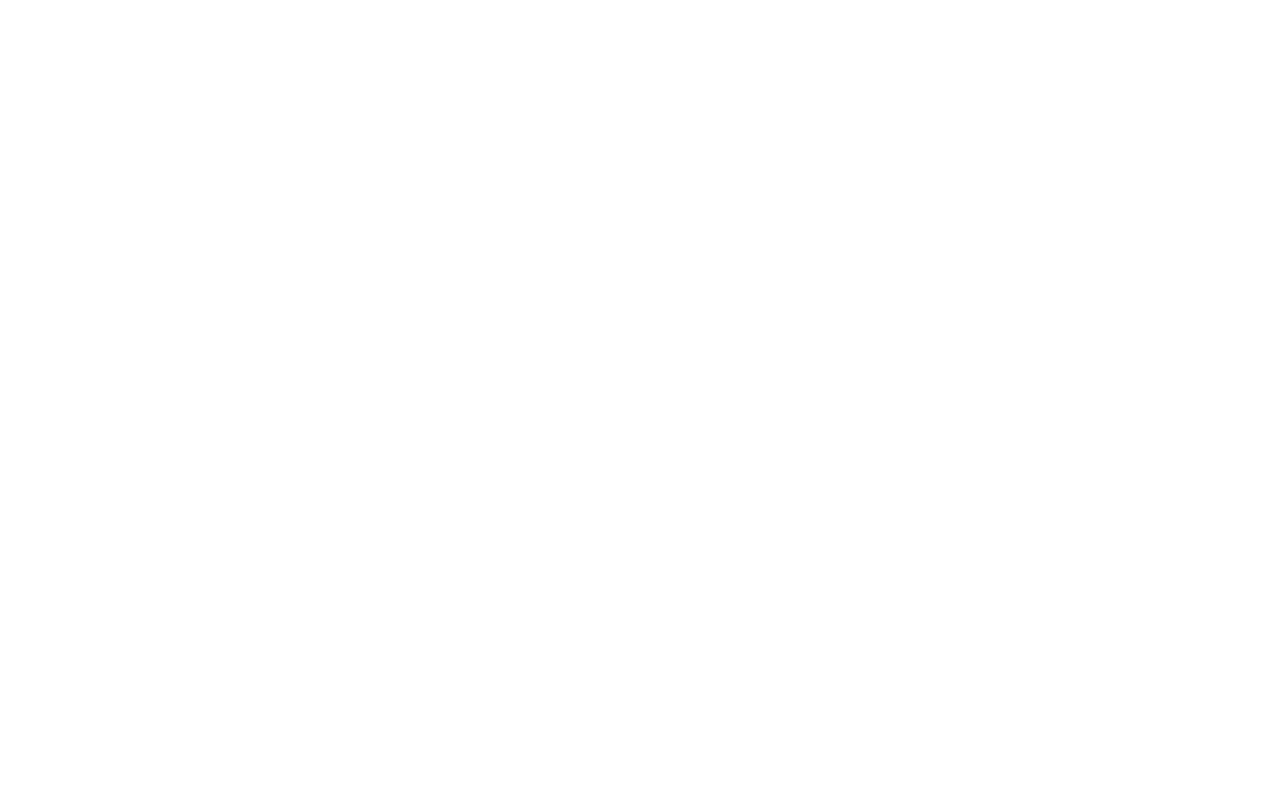
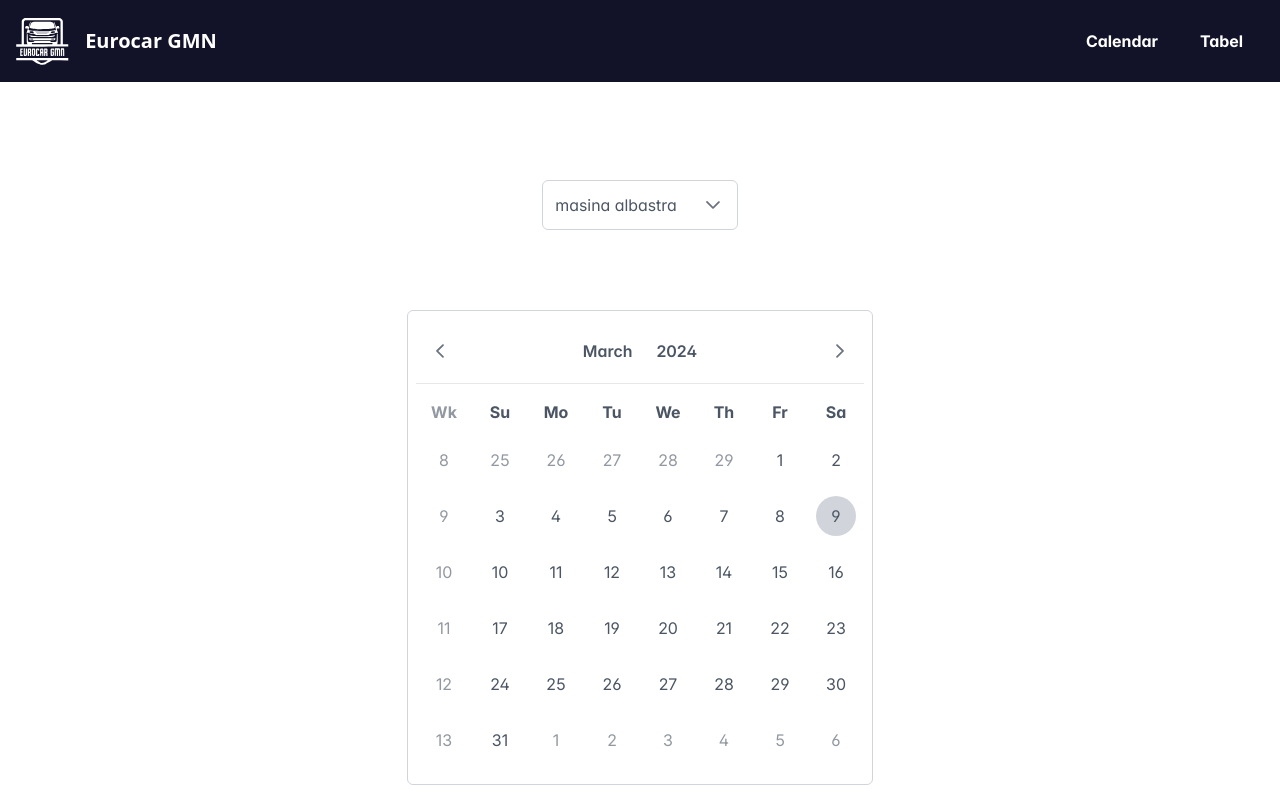
Before and after one commit to raulbaciulescu/eurocar-frontend, a React (Create React App) app: page /admin/calendar in a window 1280 px wide. Before the commit this address had no page. Shown: the top 800 px of the page. Built offline with nearby package versions, Linux system fonts and the light colour scheme; no server answers.

Commit message:
admin page calendar, table

```diff
--- /dev/null
+++ b/src/AdminHeader.jsx
@@ -0,0 +1,39 @@
+import React, {useState} from "react";
+import logo from "./logo1.svg"
+import {Link} from "react-router-dom";
+import {Button} from "primereact/button";
+
+export default function AdminHeader() {
+    const [navbarCollapse, setNavbarCollapse] = useState(false);
+
+    const [activeDropdown, setActiveDropdown] = useState(null);
+
+    const handleMouseEnter = (itemId) => {
+        setActiveDropdown(itemId);
+    };
+
+    const handleMouseLeave = () => {
+        setActiveDropdown(null);
+    };
+
+    return (
+        <>
+            <header className="bg-[#121328] text-white p-4 flex justify-between items-center">
+                <div className="flex items-center">
+                    <Link to="/" className="inline-block">
+                        <img src={logo} alt='logo' className="h-12 mr-4"/>
+                    </Link>
+                    <h1 className="text-xl font-bold">Eurocar GMN</h1>
+                </div>
+                <div className="flex items-center">
+                    <Link to="/admin/calendar" className="inline-block">
+                        <Button label="Calendar" style={{color: 'white'}} text/>
+                    </Link>
+                    <Link to="/admin/table" className="inline-block">
+                        <Button label="Tabel" style={{color: 'white'}} text/>
+                    </Link>
+                </div>
+            </header>
+        </>
+    );
+}
--- a/src/App.js
+++ b/src/App.js
@@ -1,11 +1,12 @@
 import "primereact/resources/themes/bootstrap4-light-blue/theme.css";
 import Header from "./Header";
-import {BrowserRouter, Route, Routes} from "react-router-dom";
+import {BrowserRouter, Navigate, Route, Routes} from "react-router-dom";
 import {MainPage} from "./pages/MainPage";
 import {Footer} from "./Footer";
 import CarRentalPage from "./pages/CarRentalPage";
 import {AppProvider} from "./appProvider";
 import AdminPage from "./pages/AdminPage";
+import AdminTablePage from "./pages/AdminTablePage";
 
 function App() {
     return (
@@ -31,12 +32,31 @@
                             <Footer/>
                         </div>
                     }/>
-                    <Route path="/admin" element={
+                    {/*<Route path="/admin" element={*/}
+                    {/*    <>*/}
+                    {/*        <AdminPage/>*/}
+                    {/*        <Footer/>*/}
+                    {/*    </>*/}
+                    {/*}/>*/}
+                    <Route
+                        path="/admin"
+                        element={
+                            <Routes>
+                                <Route path="/" element={<Navigate to="/admin/calendar"/>}/>
+                            </Routes>
+                        }
+                    />
+                    <Route path="/admin/calendar" element={
                         <>
                             <AdminPage/>
                             <Footer/>
-                        </>
-                    }/>
+                        </>}/>
+
+                    <Route path="/admin/table" element={
+                        <>
+                            <AdminTablePage/>
+                            <Footer/>
+                        </>}/>
                 </Routes>
             </BrowserRouter>
         </AppProvider>
--- a/src/pages/AdminPage.jsx
+++ b/src/pages/AdminPage.jsx
@@ -1,30 +1,80 @@
-import React, {useState} from 'react';
+import React, {useEffect, useState} from 'react';
 import {Calendar} from "primereact/calendar";
 import {Dropdown} from "primereact/dropdown";
-import Header from "../Header";
+import AdminHeader from "../AdminHeader";
+import {eurocarService} from "../services/eurocarService";
+
 
 const AdminPage = () => {
     const [date, setDate] = useState(null);
     const [selectedCity, setSelectedCity] = useState({name: 'masina albastra', code: 'blue'});
+    const [rents, setRents] = useState([]);
     const cities = [
         {name: 'masina albastra', code: 'blue'},
         {name: 'masina alba', code: 'white'},
     ];
 
-    const dateTemplate = (date) => {
-        //new Date(2024, 3, 25)
+
+    useEffect(() => {
+        eurocarService.getRents()
+            .then(r => {
+                setRents(r);
+                //updateCalendar();
+            })
+    }, []);
+
+    const dateTemplateBlue = (date) => {
         let tempDate = new Date(date.year, date.month, date.day);
-        let today = new Date();
-        if (tempDate < today) {
-            return (
-                <strong style={{backgroundColor: "cyan"}}>{date.day}</strong>
-            );
+        for(let i = 0; i < rents.length; i++) {
+            if (rents[i].carId === 1) {
+                let [day, month, year] = rents[i].pickupDate.split('.');
+                const pickup = new Date(`${year}-${month}-${day}`);
+                [day, month, year] = rents[i].dropoffDate.split('.');
+                const dropoff = new Date(`${year}-${month}-${day}`);
+
+                resetTimeToMidnight(pickup)
+                resetTimeToMidnight(dropoff)
+                resetTimeToMidnight(tempDate)
+
+                if (tempDate >= pickup && tempDate <= dropoff)
+                    return (
+                        <strong style={{backgroundColor: "cyan"}}>{date.day}</strong>
+                    );
+            }
         }
-
         return date.day;
     }
 
+    const resetTimeToMidnight = (date) => {
+        date.setHours(0);
+        date.setMinutes(0);
+        date.setSeconds(0);
+        date.setMilliseconds(0);
+    }
+
     const dateTemplateWhite = (date) => {
+        let tempDate = new Date(date.year, date.month, date.day);
+        for(let i = 0; i < rents.length; i++) {
+            if (rents[i].carId === 2) {
+                let [day, month, year] = rents[i].pickupDate.split('.');
+                const pickup = new Date(`${year}-${month}-${day}`);
+                [day, month, year] = rents[i].dropoffDate.split('.');
+                const dropoff = new Date(`${year}-${month}-${day}`);
+
+                resetTimeToMidnight(pickup)
+                resetTimeToMidnight(dropoff)
+                resetTimeToMidnight(tempDate)
+
+                if (tempDate >= pickup && tempDate <= dropoff)
+                    return (
+                        <strong style={{backgroundColor: "yellow"}}>{date.day}</strong>
+                    );
+            }
+        }
+        return date.day;
+    }
+
+    const dateTemplateWhite2 = (date) => {
         //new Date(2024, 3, 25)
         let tempDate = new Date(date.year, date.month, date.day);
         let today = new Date();
@@ -44,41 +94,22 @@
     return (
         <>
             <div className="h-screen">
-                <Header/>
-                <div className="w-full h-full pt-10">
+                <AdminHeader/>
+                <div className="w-full h-full flex flex-col items-center justify-center">
                     <Dropdown className="m-10" value={selectedCity} onChange={(e) => onCarChange(e.value)}
                               options={cities}
                               optionLabel="name"
                               placeholder="Select a City"/>
                     <Calendar
-                        className="m-10"
+                        className="lg:m-10"
                         value={date}
                         onChange={(e) => setDate(e.value)}
                         inline showWeek
-                        dateTemplate={selectedCity.code === "blue" ? dateTemplate : dateTemplateWhite}
+                        dateTemplate={selectedCity.code === "blue" ? dateTemplateBlue : dateTemplateWhite}
                     />
-                    {/*<MainForm scrollToCarSection={scrollToCarSection}/>*/}
                 </div>
             </div>
         </>
-
-        // <div className="h-screen">
-        //     <div className="w-full h-full bg-no-repeat bg-cover bg-left bg-fixed bg-mybg pt-20">
-        //         <div className="flex items-center justify-center">
-        //             <div className="flex flex-col w-2/3 py-6">
-        //                 <Dropdown value={selectedCity} onChange={(e) => onCarChange(e.value)} options={cities}
-        //                           optionLabel="name"
-        //                           placeholder="Select a City"/>
-        //                 <Calendar
-        //                     value={date}
-        //                     onChange={(e) => setDate(e.value)}
-        //                     inline showWeek
-        //                     dateTemplate={selectedCity.code === "blue" ?  dateTemplate : dateTemplateWhite}
-        //                 />
-        //             </div>
-        //         </div>
-        //     </div>
-        // </div>
     );
 }
 
--- /dev/null
+++ b/src/pages/AdminTablePage.jsx
@@ -0,0 +1,42 @@
+import React, {useEffect, useState} from 'react';
+import AdminHeader from "../AdminHeader";
+import {DataTable} from "primereact/datatable";
+import {Column} from "primereact/column";
+import {eurocarService} from "../services/eurocarService";
+
+
+const AdminTablePage = () => {
+    const [rents, setRents] = useState(null);
+
+    useEffect(() => {
+        eurocarService.getRents()
+            .then(r =>
+                setRents(r)
+            )
+    }, []);
+
+    return (
+        <>
+            <div className="h-screen">
+                <AdminHeader/>
+                <div className="w-full h-full flex flex-col items-center justify-center">
+                    <DataTable value={rents} tableStyle={{ minWidth: '50rem' }}>
+                        <Column field="firstname" header="Prenume"></Column>
+                        <Column field="lastname" header="Nume"></Column>
+                        <Column field="email" header="Email"></Column>
+                        <Column field="phoneNumber" header="Telefon"></Column>
+                        <Column field="pickupDate" header="Dată Preluare"></Column>
+                        <Column field="dropoffDate" header="Dată Predare"></Column>
+                        <Column field="pickupHour" header="Oră Preluare"></Column>
+                        <Column field="dropoffHour" header="Oră Predare"></Column>
+                        <Column field="pickupCity" header="Oraș preluare"></Column>
+                        <Column field="dropOffCity" header="Oraș Predare"></Column>
+                        <Column field="carId" header="Car ID"></Column>
+                    </DataTable>
+                </div>
+            </div>
+        </>
+    );
+}
+
+export default AdminTablePage;
--- a/src/services/eurocarService.js
+++ b/src/services/eurocarService.js
@@ -15,5 +15,11 @@
             )
             .then(r => {
                 return r.data
+            }),
+    getRents: () =>
+        service
+            .get('/rents')
+            .then(r => {
+                return r.data
             })
 };
```
